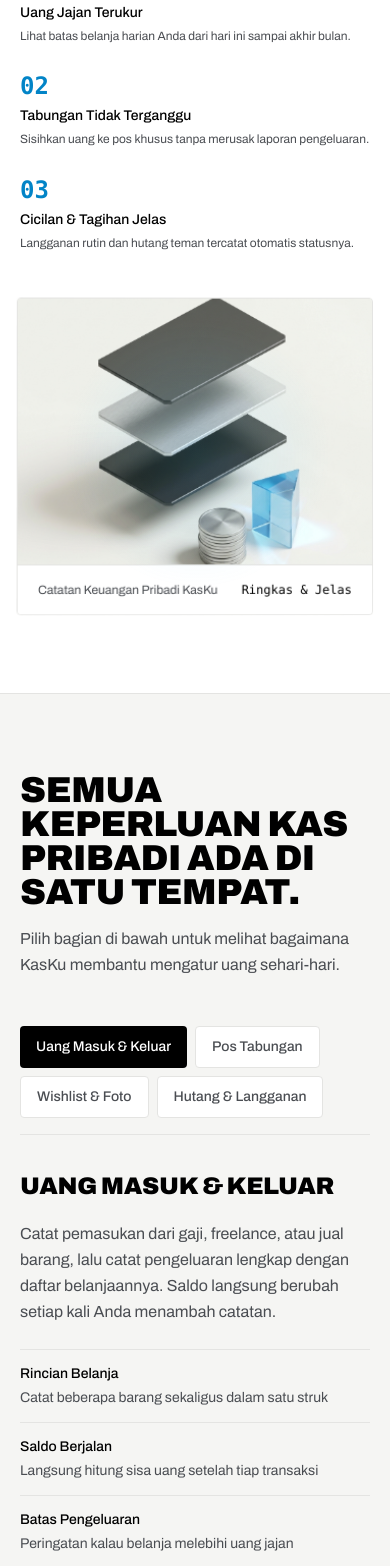
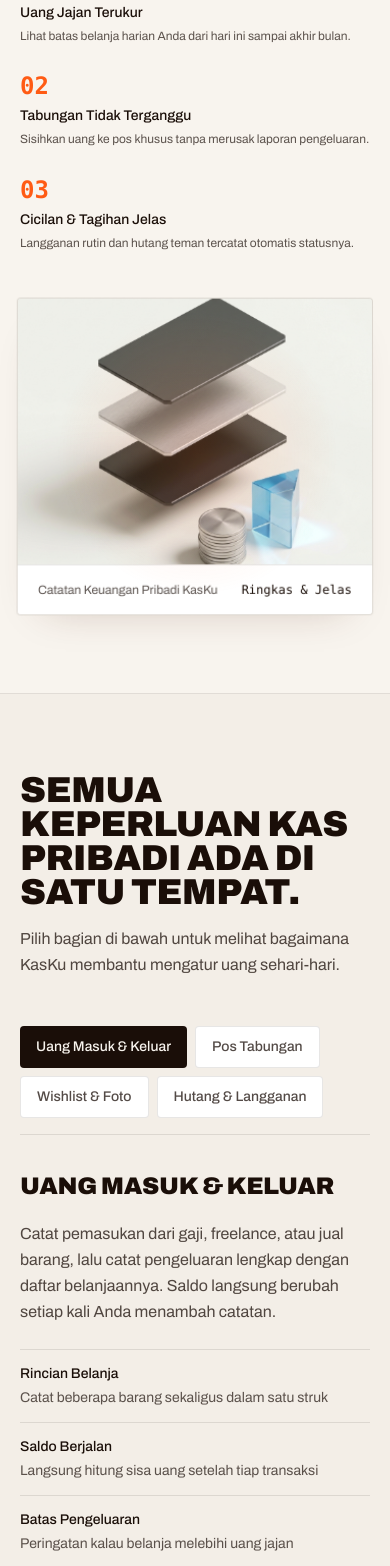
Before and after one commit to afrizadwi21/KasKu, a Next.js app in the folder frontend/: page / in a window 390 px wide. Shown: the part 3725-5291 px from the top of the page. Built offline with nearby package versions, Linux system fonts and the light colour scheme.

Commit message:
style(landing): apply TasteSkill espresso, cream & burnt-orange palette with zero blue across 3D showcase, features & footer

```diff
--- a/frontend/src/components/landing/LandingFeatures.tsx
+++ b/frontend/src/components/landing/LandingFeatures.tsx
@@ -109,52 +109,52 @@ export function LandingFeatures() {
       : totalTersimpanSekarang >= selectedPrice;
 
   return (
-    <div className="bg-white text-black">
+    <div className="bg-[#f8f4ee] text-[#1a0e08]">
       {/* 1. Cara Kerja KasKu */}
       <section
         id="cara-kerja"
-        className="max-w-7xl mx-auto px-5 sm:px-8 py-20 sm:py-28 border-b border-[#e4e4e2]"
+        className="max-w-7xl mx-auto px-5 sm:px-8 py-20 sm:py-28 border-b border-[#140a05]/10"
       >
         <div className="grid grid-cols-1 lg:grid-cols-12 gap-12 lg:gap-16 items-center">
           <div className="lg:col-span-6 space-y-6">
-            <h2 className="font-display text-4xl sm:text-5xl text-balance text-black">
+            <h2 className="font-display text-4xl sm:text-5xl text-balance text-[#1a0e08]">
               Saldo besar di rekening sering menipu kalau belum dipisah.
             </h2>
-            <p className="text-base sm:text-lg text-[#4a4d52] leading-relaxed">
+            <p className="text-base sm:text-lg text-[#1a0e08]/75 leading-relaxed">
               Saat uang tabungan, uang belanja harian, dan tagihan akhir bulan bercampur di satu angka, rasanya selalu aman sampai tiba-tiba kurang. KasKu memisahkan ketiganya sejak awal Anda mencatat.
             </p>
 
-            <div className="pt-4 border-t border-[#e4e4e2] grid grid-cols-1 sm:grid-cols-3 gap-6">
+            <div className="pt-4 border-t border-[#140a05]/10 grid grid-cols-1 sm:grid-cols-3 gap-6">
               <div>
-                <div className="font-mono text-2xl font-semibold num-tabular text-[#0284c7]">
+                <div className="font-mono text-2xl font-semibold num-tabular text-[#ff5b14]">
                   01
                 </div>
-                <div className="mt-1 text-sm font-medium text-black">
+                <div className="mt-1 text-sm font-medium text-[#1a0e08]">
                   Uang Jajan Terukur
                 </div>
-                <p className="mt-1 text-xs text-[#4a4d52] leading-relaxed">
+                <p className="mt-1 text-xs text-[#1a0e08]/70 leading-relaxed">
                   Lihat batas belanja harian Anda dari hari ini sampai akhir bulan.
                 </p>
               </div>
               <div>
-                <div className="font-mono text-2xl font-semibold num-tabular text-[#0284c7]">
+                <div className="font-mono text-2xl font-semibold num-tabular text-[#ff5b14]">
                   02
                 </div>
-                <div className="mt-1 text-sm font-medium text-black">
+                <div className="mt-1 text-sm font-medium text-[#1a0e08]">
                   Tabungan Tidak Terganggu
                 </div>
-                <p className="mt-1 text-xs text-[#4a4d52] leading-relaxed">
+                <p className="mt-1 text-xs text-[#1a0e08]/70 leading-relaxed">
                   Sisihkan uang ke pos khusus tanpa merusak laporan pengeluaran.
                 </p>
               </div>
               <div>
-                <div className="font-mono text-2xl font-semibold num-tabular text-[#0284c7]">
+                <div className="font-mono text-2xl font-semibold num-tabular text-[#ff5b14]">
                   03
                 </div>
-                <div className="mt-1 text-sm font-medium text-black">
+                <div className="mt-1 text-sm font-medium text-[#1a0e08]">
                   Cicilan & Tagihan Jelas
                 </div>
-                <p className="mt-1 text-xs text-[#4a4d52] leading-relaxed">
+                <p className="mt-1 text-xs text-[#1a0e08]/70 leading-relaxed">
                   Langganan rutin dan hutang teman tercatat otomatis statusnya.
                 </p>
               </div>
@@ -162,7 +162,7 @@ export function LandingFeatures() {
           </div>
 
           <Scroll3DFrame direction="right" intensity={1.15} className="lg:col-span-6">
-            <div className="group relative overflow-hidden rounded-sm border border-[#e4e4e2] bg-[#f5f5f3]">
+            <div className="group relative overflow-hidden rounded-sm border border-[#140a05]/10 bg-[#f3eee7] shadow-[0_18px_40px_-28px_rgba(80,30,5,0.28)]">
               <div className="aspect-[4/3] overflow-hidden">
                 <img
                   src="/images/3d-ledger-flow.jpg"
@@ -170,9 +170,9 @@ export function LandingFeatures() {
                   className="w-full h-full object-cover transition-transform duration-700 ease-out group-hover:scale-105"
                 />
               </div>
-              <div className="px-5 py-4 border-t border-[#e4e4e2] bg-white flex items-center justify-between text-xs text-[#4a4d52]">
+              <div className="px-5 py-4 border-t border-[#140a05]/10 bg-white flex items-center justify-between text-xs text-[#1a0e08]/70">
                 <span>Catatan Keuangan Pribadi KasKu</span>
-                <span className="font-mono num-tabular text-black">Ringkas & Jelas</span>
+                <span className="font-mono num-tabular text-[#1a0e08]">Ringkas & Jelas</span>
               </div>
             </div>
           </Scroll3DFrame>
@@ -182,21 +182,21 @@ export function LandingFeatures() {
       {/* 2. Fitur Utama KasKu */}
       <section
         id="fitur"
-        className="bg-[#f5f5f3] border-b border-[#e4e4e2]"
+        className="bg-[#f3eee7] border-b border-[#140a05]/10"
       >
         <div className="max-w-7xl mx-auto px-5 sm:px-8 py-20 sm:py-28">
           <div className="max-w-2xl mb-12 space-y-4">
-            <h2 className="font-display text-4xl sm:text-5xl text-black">
+            <h2 className="font-display text-4xl sm:text-5xl text-[#1a0e08]">
               Semua keperluan kas pribadi ada di satu tempat.
             </h2>
-            <p className="text-base sm:text-lg text-[#4a4d52] leading-relaxed">
+            <p className="text-base sm:text-lg text-[#1a0e08]/75 leading-relaxed">
               Pilih bagian di bawah untuk melihat bagaimana KasKu membantu mengatur uang sehari-hari.
             </p>
           </div>
 
           {/* Feature Switcher Tabs */}
           <div
-            className="flex flex-wrap gap-2 border-b border-[#e4e4e2] pb-4 mb-10"
+            className="flex flex-wrap gap-2 border-b border-[#140a05]/10 pb-4 mb-10"
             role="tablist"
             aria-label="Fitur Utama KasKu"
           >
@@ -209,10 +209,10 @@ export function LandingFeatures() {
                   role="tab"
                   aria-selected={isActive}
                   onClick={() => setActiveModuleId(mod.id)}
-                  className={`px-4 py-2.5 rounded-sm text-sm font-medium transition-all duration-200 focus-visible:outline-none focus-visible:ring-2 focus-visible:ring-[#0284c7] ${
+                  className={`px-4 py-2.5 rounded-sm text-sm font-medium transition-all duration-200 focus-visible:outline-none focus-visible:ring-2 focus-visible:ring-[#ff5b14] ${
                     isActive
-                      ? "bg-black text-white"
-                      : "bg-white border border-[#e4e4e2] text-[#4a4d52] hover:text-black"
+                      ? "bg-[#1a0e08] text-[#f8f4ee]"
+                      : "bg-white border border-[#140a05]/10 text-[#1a0e08]/75 hover:text-[#1a0e08]"
                   }`}
                 >
                   {mod.title}
@@ -224,21 +224,21 @@ export function LandingFeatures() {
           {/* Active Feature Content */}
           <div className="grid grid-cols-1 lg:grid-cols-12 gap-10 lg:gap-14 items-center">
             <div className="lg:col-span-6 space-y-6">
-              <h3 className="font-display text-2xl sm:text-3xl font-semibold tracking-tight text-black">
+              <h3 className="font-display text-2xl sm:text-3xl text-[#1a0e08]">
                 {activeModule.title}
               </h3>
-              <p className="text-base text-[#4a4d52] leading-relaxed">
+              <p className="text-base text-[#1a0e08]/75 leading-relaxed">
                 {activeModule.summary}
               </p>
 
-              <div className="border-t border-[#e4e4e2] divide-y divide-[#e4e4e2]">
+              <div className="border-t border-[#140a05]/10 divide-y divide-[#140a05]/10">
                 {activeModule.specs.map((spec) => (
                   <div
                     key={spec.label}
                     className="py-3.5 flex flex-col sm:flex-row sm:items-center justify-between gap-1 sm:gap-4 text-sm"
                   >
-                    <span className="font-medium text-black">{spec.label}</span>
-                    <span className="text-[#4a4d52] sm:text-right">
+                    <span className="font-medium text-[#1a0e08]">{spec.label}</span>
+                    <span className="text-[#1a0e08]/70 sm:text-right">
                       {spec.value}
                     </span>
                   </div>
@@ -247,7 +247,7 @@ export function LandingFeatures() {
             </div>
 
             <Scroll3DFrame direction="left" intensity={1.15} className="lg:col-span-6">
-              <div className="group overflow-hidden rounded-sm border border-[#e4e4e2] bg-black">
+              <div className="group overflow-hidden rounded-sm border border-[#140a05]/10 bg-[#140a05] shadow-[0_18px_40px_-28px_rgba(80,30,5,0.3)]">
                 <div className="aspect-[4/3] overflow-hidden">
                   <img
                     key={activeModule.image}
@@ -265,20 +265,20 @@ export function LandingFeatures() {
       {/* 3. Live Interactive Wishlist Simulator */}
       <section
         id="simulasi"
-        className="max-w-7xl mx-auto px-5 sm:px-8 py-20 sm:py-28 border-b border-[#e4e4e2]"
+        className="max-w-7xl mx-auto px-5 sm:px-8 py-20 sm:py-28 border-b border-[#140a05]/10"
       >
         <div className="grid grid-cols-1 lg:grid-cols-12 gap-12 items-start">
           <div className="lg:col-span-5 space-y-5">
-            <h2 className="font-display text-3xl sm:text-5xl text-black">
+            <h2 className="font-display text-3xl sm:text-5xl text-[#1a0e08]">
               Lihat sisa saldo Anda sebelum menekan tombol beli.
             </h2>
-            <p className="text-base text-[#4a4d52] leading-relaxed">
+            <p className="text-base text-[#1a0e08]/75 leading-relaxed">
               Simulasi ini memakai cara hitung yang sama dengan di dalam aplikasi KasKu. Coba pilih barang dan sumber dananya untuk melihat perubahan saldo Anda.
             </p>
 
             <div className="pt-2 space-y-4">
               <div>
-                <div className="text-xs uppercase tracking-wider text-[#4a4d52] font-medium mb-2">
+                <div className="text-xs uppercase tracking-wider text-[#1a0e08]/70 font-medium mb-2">
                   Pilih Contoh Barang Wishlist
                 </div>
                 <div className="flex flex-wrap gap-2">
@@ -294,8 +294,8 @@ export function LandingFeatures() {
                         }}
                         className={`px-3.5 py-2 rounded-sm text-xs sm:text-sm font-medium border transition-colors ${
                           selected
-                            ? "border-[#0284c7] bg-[#f0f9ff] text-[#0284c7]"
-                            : "border-[#e4e4e2] bg-white text-[#4a4d52] hover:text-black"
+                            ? "border-[#c2410c] bg-[#fffaf6] text-[#c2410c]"
+                            : "border-[#140a05]/15 bg-white text-[#1a0e08]/75 hover:text-[#1a0e08]"
                         }`}
                       >
                         {item.name} ({formatIDR(item.price)})
@@ -306,7 +306,7 @@ export function LandingFeatures() {
               </div>
 
               <div>
-                <div className="text-xs uppercase tracking-wider text-[#4a4d52] font-medium mb-2">
+                <div className="text-xs uppercase tracking-wider text-[#1a0e08]/70 font-medium mb-2">
                   Sumber Dana Pembelian
                 </div>
                 <div className="grid grid-cols-2 gap-2">
@@ -315,8 +315,8 @@ export function LandingFeatures() {
                     onClick={() => setFundingSource("bebas")}
                     className={`px-4 py-2.5 rounded-sm text-sm font-medium border text-left transition-colors ${
                       fundingSource === "bebas"
-                        ? "border-black bg-black text-white"
-                        : "border-[#e4e4e2] bg-white text-[#4a4d52]"
+                        ? "border-[#1a0e08] bg-[#1a0e08] text-[#f8f4ee]"
+                        : "border-[#140a05]/15 bg-white text-[#1a0e08]/75"
                     }`}
                   >
                     Saldo Bebas (Jajan)
@@ -326,8 +326,8 @@ export function LandingFeatures() {
                     onClick={() => setFundingSource("pos")}
                     className={`px-4 py-2.5 rounded-sm text-sm font-medium border text-left transition-colors ${
                       fundingSource === "pos"
-                        ? "border-black bg-black text-white"
-                        : "border-[#e4e4e2] bg-white text-[#4a4d52]"
+                        ? "border-[#1a0e08] bg-[#1a0e08] text-[#f8f4ee]"
+                        : "border-[#140a05]/15 bg-white text-[#1a0e08]/75"
                     }`}
                   >
                     Pos Dana Darurat
@@ -339,13 +339,13 @@ export function LandingFeatures() {
 
           {/* Live Preview Panel */}
           <Scroll3DFrame direction="right" intensity={0.75} className="lg:col-span-7">
-            <div className="rounded-sm border border-[#e4e4e2] bg-[#f5f5f3] p-6 sm:p-8 space-y-6">
-            <div className="flex flex-wrap items-center justify-between gap-4 pb-5 border-b border-[#e4e4e2]">
+            <div className="rounded-sm border border-[#140a05]/10 bg-[#f3eee7] p-6 sm:p-8 space-y-6 shadow-[0_18px_40px_-28px_rgba(80,30,5,0.22)]">
+            <div className="flex flex-wrap items-center justify-between gap-4 pb-5 border-b border-[#140a05]/10">
               <div>
-                <div className="text-xs uppercase tracking-wider text-[#4a4d52]">
+                <div className="text-xs uppercase tracking-wider text-[#1a0e08]/70">
                   Hasil Simulasi Pembelian
                 </div>
-                <div className="mt-1 font-display text-xl font-semibold text-black">
+                <div className="mt-1 font-display-sub text-xl text-[#1a0e08]">
                   {selectedName} — <span className="font-mono num-tabular">{formatIDR(selectedPrice)}</span>
                 </div>
               </div>
@@ -364,52 +364,52 @@ export function LandingFeatures() {
             </div>
 
             <div className="grid grid-cols-1 sm:grid-cols-3 gap-5">
-              <div className="p-4 rounded-sm bg-white border border-[#e4e4e2] space-y-1">
-                <div className="text-xs text-[#4a4d52]">Saldo Total Setelah</div>
-                <div className="font-mono text-xl font-semibold num-tabular text-black">
+              <div className="p-4 rounded-sm bg-white border border-[#140a05]/10 space-y-1">
+                <div className="text-xs text-[#1a0e08]/70">Saldo Total Setelah</div>
+                <div className="font-mono text-xl font-semibold num-tabular text-[#1a0e08]">
                   {formatIDR(saldoTotalSetelah)}
                 </div>
-                <div className="text-xs text-[#6b6d72] font-mono num-tabular">
+                <div className="text-xs text-[#1a0e08]/55 font-mono num-tabular">
                   Awal: {formatIDR(saldoTotalSekarang)}
                 </div>
               </div>
 
-              <div className="p-4 rounded-sm bg-white border border-[#e4e4e2] space-y-1">
-                <div className="text-xs text-[#4a4d52]">Saldo Bebas Setelah</div>
+              <div className="p-4 rounded-sm bg-white border border-[#140a05]/10 space-y-1">
+                <div className="text-xs text-[#1a0e08]/70">Saldo Bebas Setelah</div>
                 <div
                   className={`font-mono text-xl font-semibold num-tabular ${
-                    saldoBebasSetelah < 0 ? "text-[#dc2626]" : "text-[#0284c7]"
+                    saldoBebasSetelah < 0 ? "text-[#dc2626]" : "text-[#c2410c]"
                   }`}
                 >
                   {formatIDR(saldoBebasSetelah)}
                 </div>
-                <div className="text-xs text-[#6b6d72] font-mono num-tabular">
+                <div className="text-xs text-[#1a0e08]/55 font-mono num-tabular">
                   Awal: {formatIDR(saldoBebasSekarang)}
                 </div>
               </div>
 
-              <div className="p-4 rounded-sm bg-white border border-[#e4e4e2] space-y-1">
-                <div className="text-xs text-[#4a4d52]">Jatah Harian ({sisaHariBulanIni} hari)</div>
-                <div className="font-mono text-xl font-semibold num-tabular text-black">
+              <div className="p-4 rounded-sm bg-white border border-[#140a05]/10 space-y-1">
+                <div className="text-xs text-[#1a0e08]/70">Jatah Harian ({sisaHariBulanIni} hari)</div>
+                <div className="font-mono text-xl font-semibold num-tabular text-[#1a0e08]">
                   {formatIDR(jatahHarianSetelah)}
                 </div>
-                <div className="text-xs text-[#6b6d72] font-mono num-tabular">
+                <div className="text-xs text-[#1a0e08]/55 font-mono num-tabular">
                   Awal: {formatIDR(jatahHarianSekarang)}/hari
                 </div>
               </div>
             </div>
 
-            <div className="p-4 rounded-sm border border-[#e4e4e2] bg-white text-sm text-[#4a4d52] leading-relaxed">
-              &ldquo;Jika membeli <strong className="text-black">{selectedName}</strong>, saldo kamu akan tersisa{" "}
-              <span className="font-mono font-semibold text-black num-tabular">
+            <div className="p-4 rounded-sm border border-[#140a05]/10 bg-white text-sm text-[#1a0e08]/75 leading-relaxed">
+              &ldquo;Jika membeli <strong className="text-[#1a0e08]">{selectedName}</strong>, saldo kamu akan tersisa{" "}
+              <span className="font-mono font-semibold text-[#1a0e08] num-tabular">
                 {formatIDR(saldoTotalSetelah)}
               </span>{" "}
               (saldo jajan{" "}
-              <span className="font-mono font-semibold text-black num-tabular">
+              <span className="font-mono font-semibold text-[#1a0e08] num-tabular">
                 {formatIDR(saldoBebasSetelah)}
               </span>
               , tabungan{" "}
-              <span className="font-mono font-semibold text-black num-tabular">
+              <span className="font-mono font-semibold text-[#1a0e08] num-tabular">
                 {formatIDR(totalTersimpanSetelah)}
               </span>
               ).&rdquo;
@@ -418,7 +418,7 @@ export function LandingFeatures() {
             <div className="pt-2 flex justify-end">
               <Link
                 href="/dashboard"
-                className="inline-flex items-center gap-2 text-sm font-medium text-[#0284c7] hover:underline"
+                className="inline-flex items-center gap-2 text-sm font-medium text-[#c2410c] hover:underline"
               >
                 <span>Gunakan Simulasi di Dashboard</span>
                 <ArrowRight className="w-4 h-4" />
--- a/frontend/src/components/landing/LandingFooter.tsx
+++ b/frontend/src/components/landing/LandingFooter.tsx
@@ -28,24 +28,24 @@ const PRIVACY_POINTS = [
 
 export function LandingFooter() {
   return (
-    <footer className="bg-black text-white border-t border-white/15">
+    <footer className="bg-[#140a05] text-[#f8f4ee] border-t border-[#f8f4ee]/15">
       {/* Privacy & Control Section */}
       <section
         id="privasi"
-        className="max-w-7xl mx-auto px-5 sm:px-8 py-20 sm:py-28 border-b border-white/15"
+        className="max-w-7xl mx-auto px-5 sm:px-8 py-20 sm:py-28 border-b border-[#f8f4ee]/15"
       >
         <div className="grid grid-cols-1 lg:grid-cols-12 gap-12 items-start">
           <div className="lg:col-span-5 space-y-5">
-            <h2 className="font-display text-4xl sm:text-5xl text-white">
+            <h2 className="font-display text-4xl sm:text-5xl text-[#f8f4ee]">
               Data keuangan Anda hanya untuk Anda.
             </h2>
-            <p className="text-base text-[#bbbcbc] leading-relaxed">
+            <p className="text-base text-[#ffc9a3]/85 leading-relaxed">
               KasKu dibuat sebagai alat bantu catat pribadi yang tenang. Semua angka dihitung apa adanya supaya Anda selalu tahu kondisi uang Anda sebelum mengambil keputusan.
             </p>
             <div className="pt-2">
               <Link
                 href="/dashboard"
-                className="inline-flex items-center gap-2 px-5 py-3 rounded-sm bg-white hover:bg-[#f5f5f3] text-black font-semibold text-sm transition-all duration-200 active:scale-[0.98]"
+                className="inline-flex items-center gap-2 px-5 py-3 rounded-sm bg-[#ff5b14] hover:bg-[#ff7a2e] text-white font-semibold text-sm transition-all duration-200 active:scale-[0.98]"
               >
                 <span>Mulai Pakai KasKu</span>
                 <ArrowUpRight className="w-4 h-4" />
@@ -53,7 +53,7 @@ export function LandingFooter() {
             </div>
 
             <Scroll3DFrame direction="left" intensity={1.1} className="pt-4">
-              <div className="overflow-hidden rounded-sm border border-white/15 bg-black">
+              <div className="overflow-hidden rounded-sm border border-[#f8f4ee]/15 bg-[#1a0e08]">
                 <div className="aspect-[16/10] overflow-hidden">
                   <img
                     src="/images/3d-privacy-lock.jpg"
@@ -65,7 +65,7 @@ export function LandingFooter() {
             </Scroll3DFrame>
           </div>
 
-          <div className="lg:col-span-7 divide-y divide-white/15 border-y border-white/15">
+          <div className="lg:col-span-7 divide-y divide-[#f8f4ee]/15 border-y border-[#f8f4ee]/15">
             {PRIVACY_POINTS.map((item) => {
               const Icon = item.icon;
               return (
@@ -73,12 +73,12 @@ export function LandingFooter() {
                   key={item.title}
                   className="py-5 flex items-start gap-4"
                 >
-                  <Icon className="w-5 h-5 text-[#38bdf8] shrink-0 mt-0.5" aria-hidden="true" />
+                  <Icon className="w-5 h-5 text-[#ff7a2e] shrink-0 mt-0.5" aria-hidden="true" />
                   <div className="space-y-1">
-                    <h3 className="font-display text-base font-semibold text-white">
+                    <h3 className="font-display-sub text-base text-[#f8f4ee]">
                       {item.title}
                     </h3>
-                    <p className="text-sm text-[#bbbcbc] leading-relaxed">
+                    <p className="text-sm text-[#ffc9a3]/80 leading-relaxed">
                       {item.detail}
                     </p>
                   </div>
@@ -94,11 +94,11 @@ export function LandingFooter() {
         <div className="space-y-2">
           <div className="flex items-center gap-2.5">
             <svg width="24" height="24" viewBox="0 0 28 28" fill="none" aria-hidden="true">
-              <rect x="2" y="2" width="24" height="24" rx="4" stroke="white" strokeWidth="1.75" />
+              <rect x="2" y="2" width="24" height="24" rx="4" stroke="#f8f4ee" strokeWidth="1.75" />
               <path
                 d="M9 8.5V19.5M9 14L17.5 8.5M12.5 11.8L18.5 19.5"
-                stroke="#38bdf8"
-                strokeWidth="2"
+                stroke="#ff5b14"
+                strokeWidth="2.2"
                 strokeLinecap="square"
               />
             </svg>
@@ -106,30 +106,30 @@ export function LandingFooter() {
               KasKu
             </span>
           </div>
-          <p className="text-xs text-[#bbbcbc]">
+          <p className="text-xs text-[#ffc9a3]/75">
             Catatan kas pribadi dengan saldo bebas, pos tabungan, dan simulasi wishlist.
           </p>
         </div>
 
-        <nav className="flex flex-wrap items-center gap-6 text-sm text-[#bbbcbc]" aria-label="Navigasi footer">
-          <a href="#cara-kerja" className="hover:text-white transition-colors">
+        <nav className="flex flex-wrap items-center gap-6 text-sm text-[#ffc9a3]/80" aria-label="Navigasi footer">
+          <a href="#cara-kerja" className="hover:text-[#f8f4ee] transition-colors">
             Cara Kerja
           </a>
-          <a href="#fitur" className="hover:text-white transition-colors">
+          <a href="#fitur" className="hover:text-[#f8f4ee] transition-colors">
             Fitur
           </a>
-          <a href="#simulasi" className="hover:text-white transition-colors">
+          <a href="#simulasi" className="hover:text-[#f8f4ee] transition-colors">
             Simulasi
           </a>
-          <a href="#privasi" className="hover:text-white transition-colors">
+          <a href="#privasi" className="hover:text-[#f8f4ee] transition-colors">
             Privasi
           </a>
-          <Link href="/dashboard" className="text-[#38bdf8] hover:text-white transition-colors font-medium">
+          <Link href="/dashboard" className="text-[#ff7a2e] hover:text-[#f8f4ee] transition-colors font-medium">
             Dashboard
           </Link>
         </nav>
 
-        <div className="text-xs text-white/50 font-mono">
+        <div className="text-xs text-[#f8f4ee]/50 font-mono">
           © 2026 KasKu
         </div>
       </div>
--- a/frontend/src/components/landing/Scroll3DFrame.tsx
+++ b/frontend/src/components/landing/Scroll3DFrame.tsx
@@ -103,7 +103,7 @@ export function Scroll3DFrame({
             aria-hidden="true"
             className="pointer-events-none absolute inset-0 rounded-[inherit] transition-opacity duration-300"
             style={{
-              background: `radial-gradient(circle at ${glareX}% ${glareY}%, rgba(56, 189, 248, 0.14), transparent 55%)`,
+              background: `radial-gradient(circle at ${glareX}% ${glareY}%, rgba(255, 91, 20, 0.16), transparent 58%)`,
               opacity: 1 - distFromCenter * 0.65,
             }}
           />
```
Also changed, not shown: frontend/src/components/landing/KasKu3DScrollShowcase.tsx (+13 -13 lines).
